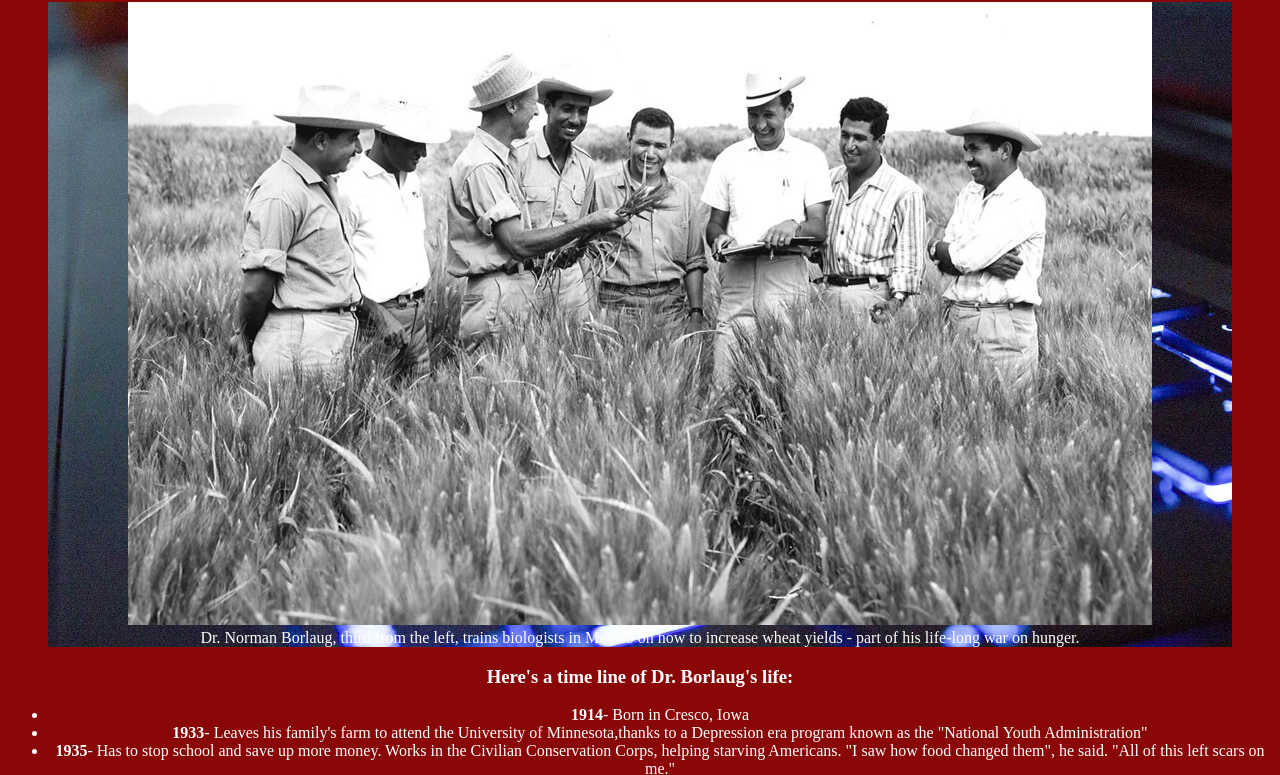
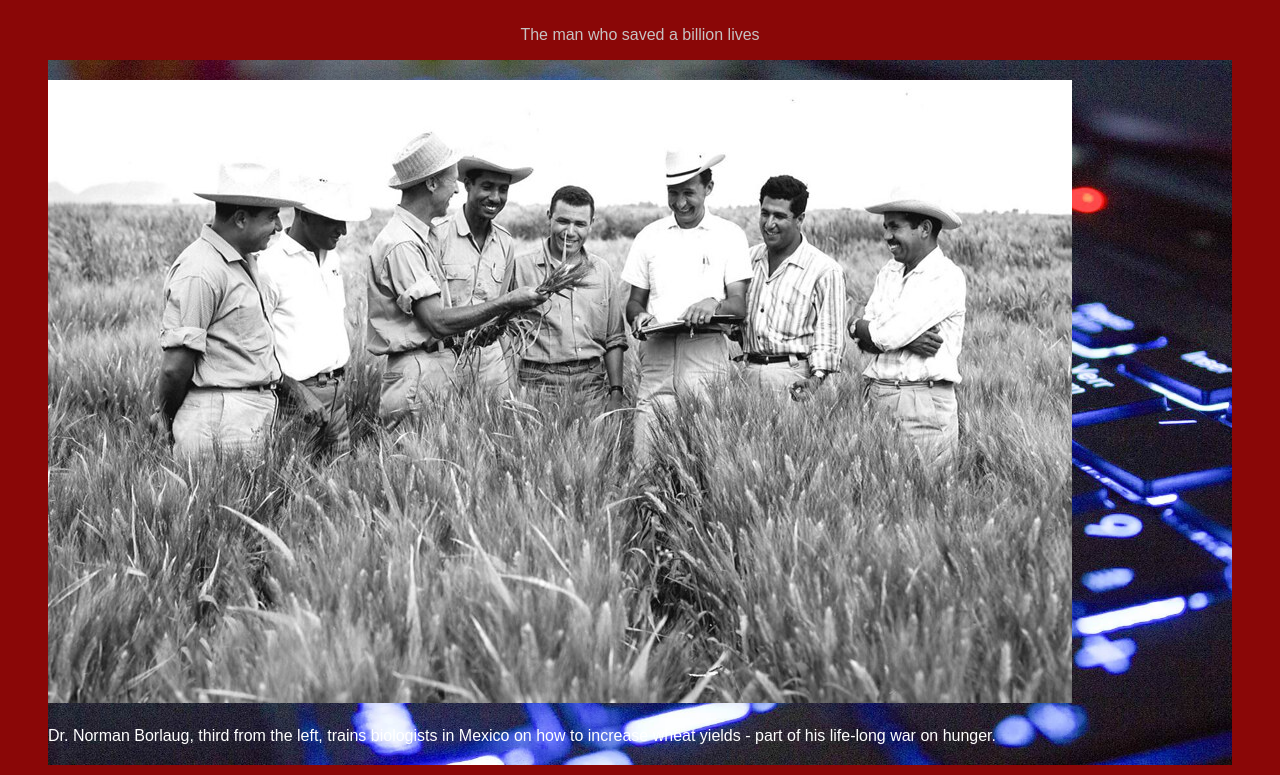
Before and after one commit to AdelarnyFEB/6th-Assignment, a plain HTML site: page index.html in a window 1280 px wide. Shown: the part 112-887 px from the top of the page. Drawn offline with Linux system fonts and the light colour scheme.

Commit message:
first chaged

```diff
--- a/index.html
+++ b/index.html
@@ -9,11 +9,12 @@
 </head>
 <body>
     <h1>Dr. Norman Borlaug</h1>
-    <p>The man who saved a billion lives</p>
+    <p id="p1">The man who saved a billion lives</p>
    <figure  class="images">
     <img src="./images/Abidemi Adelani - tribute-page-main-image.jpg" alt="tribute-page-main-image">
     <figcaption>Dr. Norman Borlaug, third from the left, trains biologists in Mexico on how to increase wheat yields - part of his life-long war on hunger.</figcaption>
    </figure>
+   <div class="container">
    <h3>Here's a time line of Dr. Borlaug's life:</h3>
    <ul>
     <li><strong>1914</strong>- Born in Cresco, Iowa</li>
@@ -34,7 +35,10 @@
    </ul>
    <cite>Borlaug's life and achievement are testimony to the far-reaching contribution that one man's towering intellect, persistence and scientific vision can make to human peace and progress.</cite> <br>
    <p>--<em>Indian Prime Minister Manmohan Singh</em> </p>
-   <h2>If you have time, you should read more about this incredible human being on his <a href="https://en.wikipedia.org/wiki/Norman_Borlaug">Check Wikipedia for more</a> </h2>
+    </div>
+    <h4>If you have time, you should read more about this incredible human being on his <a href="https://en.wikipedia.org/wiki/Norman_Borlaug">Check Wikipedia for more</a> </h4>
+
+
    <p>Designed by Faculty Emmanuel</p>
    <p>Recreated by Adelani Abidemi</p>
 
--- a/style.css
+++ b/style.css
@@ -1,11 +1,13 @@
 body {
     background-color: #8a0707;
-    text-align: center;
     color: #ffffff;
+    font-family: sans-serif;
 }
 
 h1 {
     font-weight: 500px;
+    font-size: 55px;
+    text-align: center;
 }
 
 figure{
@@ -13,3 +15,31 @@ figure{
     background-color : linear-gradient (rgb(72,0,72,0.8), rgb(192,72,72,0.8));
     background-size: cover;
 }
+
+img {
+   padding: 20px 0 20px 0;
+}
+
+figcaption {
+    padding-bottom: 20px;
+}
+
+.container {
+    width:50%;
+    margin: auto;
+}
+
+h3, li {
+ padding-bottom: 10px;
+}
+
+p {
+    text-align: center;
+}
+
+#p1 {
+    color: #C7C2C2;
+}
+h4, h3{
+    text-align: center;
+}
```
